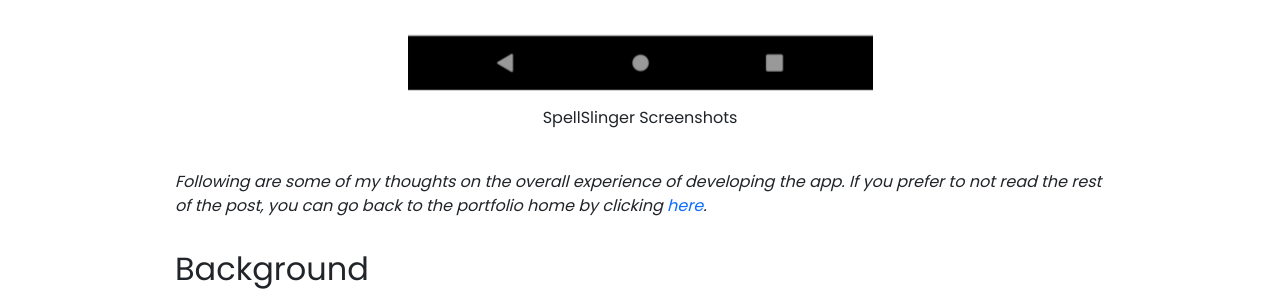
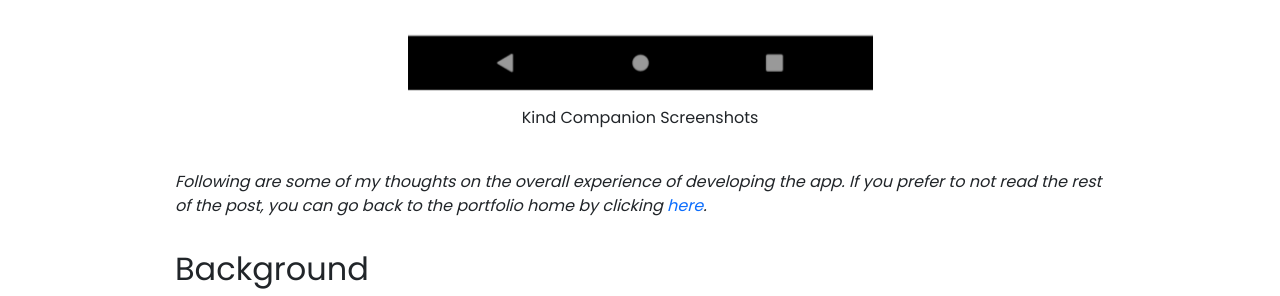
Before and after one commit to shivivats/shivivats.github.io, a Jekyll site: the page built from _other-work/02-kind-companion.md, in a window 1280 px wide and 900 px high, scrolled down 1129 px. Shown: the part 154-450 px from the top of the window. Built offline with Jekyll 4.4.1, drawn with Linux system fonts in a browser that asks for light colours.

Commit message:
fixed typos

```diff
--- a/_other-work/02-kind-companion.md
+++ b/_other-work/02-kind-companion.md
@@ -69,7 +69,7 @@ Here are some screenshots:
   </button>
 </div>
 <div class="text-center">
-    SpellSlinger Screenshots
+    Kind Companion Screenshots
 </div>
 
 <br/>
```
Also changed, not shown: todo.md (+1 -1 lines).
